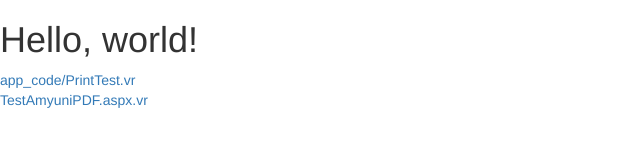
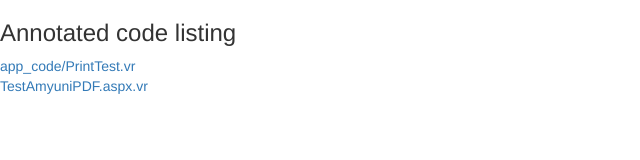
Before and after one commit to ASNA/AVR-ASP.NET-Amyuni-AnnotatedCode, a website: page index.html in a window 1280 px wide. Shown: the whole page, without its empty margins (0-640 px from the left). Drawn offline with Linux system fonts and the light colour scheme.

Commit message:
update index.html

```diff
--- a/index.html
+++ b/index.html
@@ -18,9 +18,7 @@
     <![endif]-->
   </head>
   <body>
-    <h1>Hello, world!</h1>
-
-
+  <h3>Annotated code listing</h3>
     <a href="http://asna.github.io/AVR-ASP.NET-Amyuni-AnnotatedCode/code/app_code/PrintTest.html">app_code/PrintTest.vr</a>
     <br>
     <a href="http://asna.github.io/AVR-ASP.NET-Amyuni-AnnotatedCode/code/TestAmyuniPDF.aspx.html">TestAmyuniPDF.aspx.vr</a>
```
